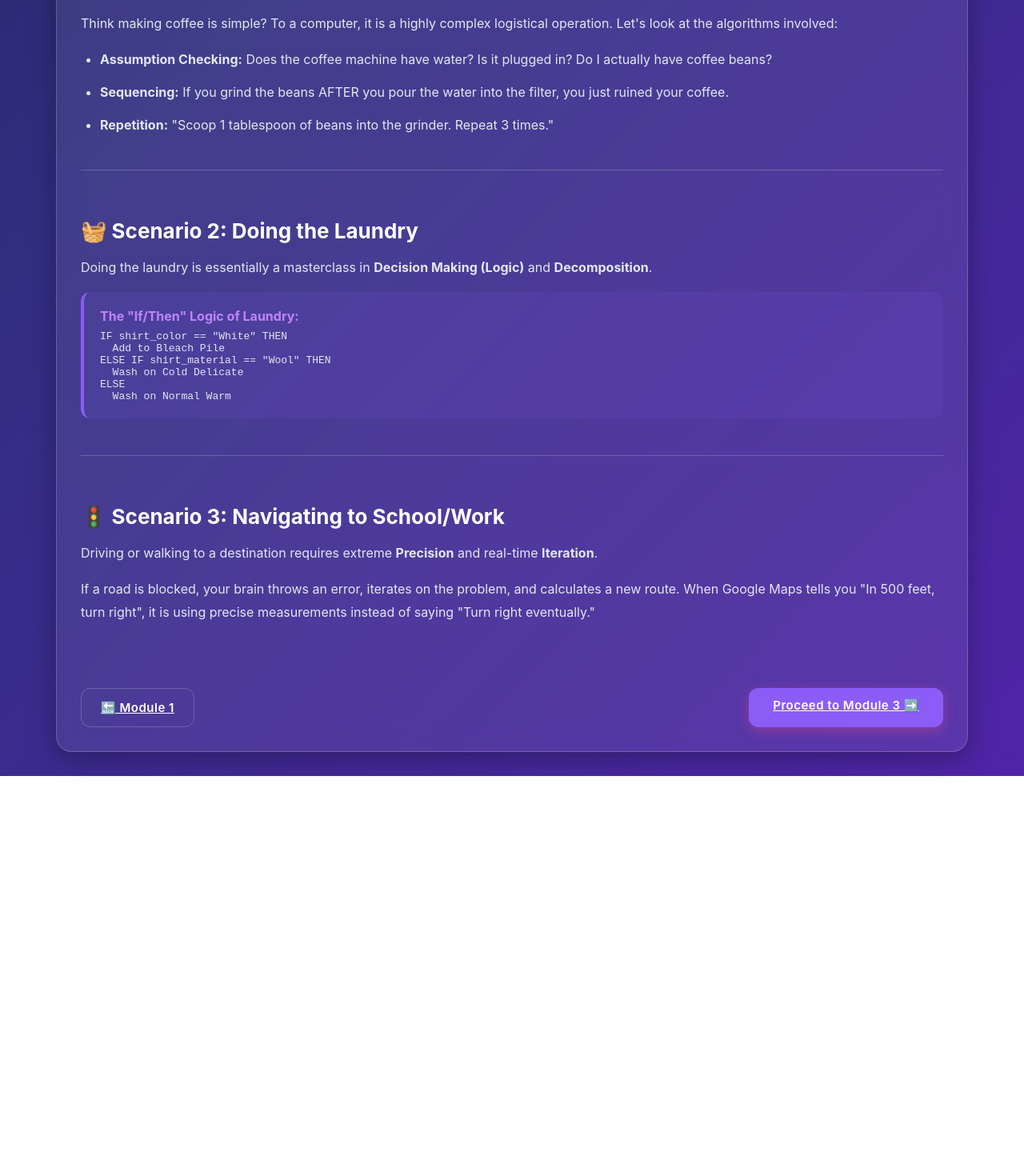
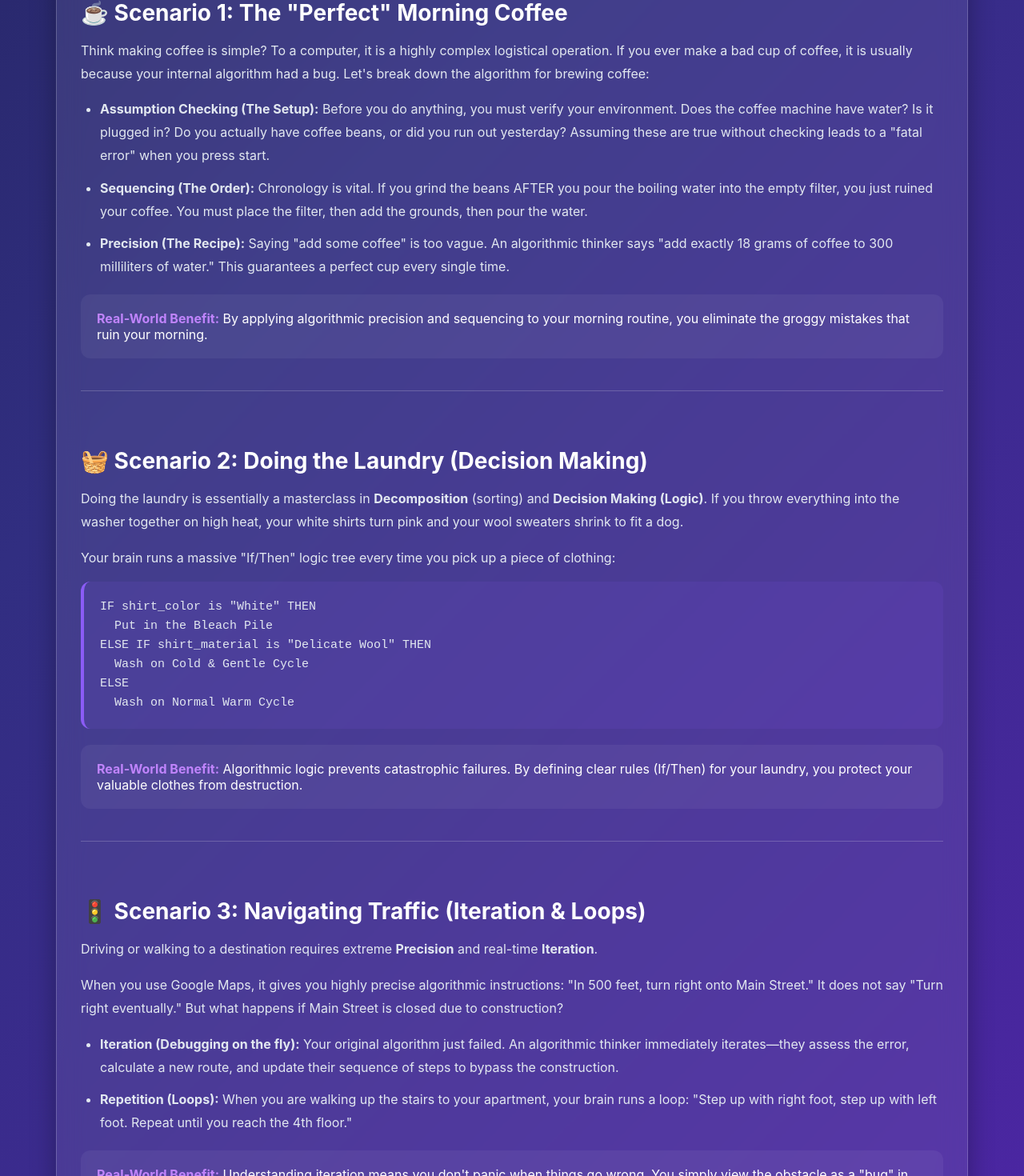
Before and after one commit to SPP-2005/AlgoThink1, a Next.js app: page /course/module-2 in a window 1280 px wide. Shown: the part 380-1850 px from the top of the page at 80% size. Before the commit the page ends 1350 px from the top, so only its background shows below. Built offline with nearby package versions, Linux system fonts and the light colour scheme.

Commit message:
docs: greatly expand Module 2 to detail how algorithmic thinking optimizes everyday life

```diff
--- a/app/course/module-2/page.js
+++ b/app/course/module-2/page.js
@@ -11,50 +11,65 @@ export default function Module2() {
             <div className="panel">
                 <h1 style={{ fontSize: '36px', color: '#c084fc', marginBottom: '20px', fontWeight: '900' }}>Algorithms in Everyday Life</h1>
                 <p style={{ color: 'var(--text-muted)', fontSize: '18px', lineHeight: '1.7', marginBottom: '40px' }}>
-                    You might think you have never written an algorithm before, but your brain executes thousands of complex algorithms every single day without you even realizing it. Let's look at how the 7 Pillars apply to surviving the real world.
+                    You might think you have never written an algorithm before, but your brain executes thousands of complex algorithms every single day without you even realizing it. By learning to recognize these patterns, you can optimize your daily routines, save time, and avoid frustrating mistakes. Let's look at how the 7 Pillars apply to surviving the real world.
                 </p>
 
                 {/* Scenario 1 */}
-                <div style={{ marginBottom: '40px', paddingBottom: '30px', borderBottom: '1px solid var(--border)' }}>
-                    <h2 style={{ fontSize: '26px', color: '#ffffff', marginBottom: '16px' }}>☕ Scenario 1: Making Morning Coffee</h2>
+                <div style={{ marginBottom: '50px', paddingBottom: '40px', borderBottom: '1px solid var(--border)' }}>
+                    <h2 style={{ fontSize: '28px', color: '#ffffff', marginBottom: '16px' }}>☕ Scenario 1: The "Perfect" Morning Coffee</h2>
                     <p style={{ color: 'var(--text-muted)', lineHeight: '1.8', marginBottom: '16px', fontSize: '16px' }}>
-                        Think making coffee is simple? To a computer, it is a highly complex logistical operation. Let's look at the algorithms involved:
+                        Think making coffee is simple? To a computer, it is a highly complex logistical operation. If you ever make a bad cup of coffee, it is usually because your internal algorithm had a bug. Let's break down the algorithm for brewing coffee:
                     </p>
-                    <ul style={{ color: 'var(--text-muted)', lineHeight: '1.8', fontSize: '16px', paddingLeft: '24px' }}>
-                        <li style={{ marginBottom: '12px' }}><strong>Assumption Checking:</strong> Does the coffee machine have water? Is it plugged in? Do I actually have coffee beans?</li>
-                        <li style={{ marginBottom: '12px' }}><strong>Sequencing:</strong> If you grind the beans AFTER you pour the water into the filter, you just ruined your coffee.</li>
-                        <li style={{ marginBottom: '12px' }}><strong>Repetition:</strong> "Scoop 1 tablespoon of beans into the grinder. Repeat 3 times."</li>
+                    <ul style={{ color: 'var(--text-muted)', lineHeight: '1.8', fontSize: '16px', paddingLeft: '24px', marginBottom: '20px' }}>
+                        <li style={{ marginBottom: '12px' }}><strong>Assumption Checking (The Setup):</strong> Before you do anything, you must verify your environment. Does the coffee machine have water? Is it plugged in? Do you actually have coffee beans, or did you run out yesterday? Assuming these are true without checking leads to a "fatal error" when you press start.</li>
+                        <li style={{ marginBottom: '12px' }}><strong>Sequencing (The Order):</strong> Chronology is vital. If you grind the beans AFTER you pour the boiling water into the empty filter, you just ruined your coffee. You must place the filter, then add the grounds, then pour the water.</li>
+                        <li style={{ marginBottom: '12px' }}><strong>Precision (The Recipe):</strong> Saying "add some coffee" is too vague. An algorithmic thinker says "add exactly 18 grams of coffee to 300 milliliters of water." This guarantees a perfect cup every single time.</li>
                     </ul>
+                    <div style={{ background: 'rgba(255,255,255,0.05)', padding: '20px', borderRadius: '12px' }}>
+                        <strong style={{ color: '#c084fc' }}>Real-World Benefit:</strong> By applying algorithmic precision and sequencing to your morning routine, you eliminate the groggy mistakes that ruin your morning.
+                    </div>
                 </div>
 
                 {/* Scenario 2 */}
-                <div style={{ marginBottom: '40px', paddingBottom: '30px', borderBottom: '1px solid var(--border)' }}>
-                    <h2 style={{ fontSize: '26px', color: '#ffffff', marginBottom: '16px' }}>🧺 Scenario 2: Doing the Laundry</h2>
+                <div style={{ marginBottom: '50px', paddingBottom: '40px', borderBottom: '1px solid var(--border)' }}>
+                    <h2 style={{ fontSize: '28px', color: '#ffffff', marginBottom: '16px' }}>🧺 Scenario 2: Doing the Laundry (Decision Making)</h2>
                     <p style={{ color: 'var(--text-muted)', lineHeight: '1.8', marginBottom: '16px', fontSize: '16px' }}>
-                        Doing the laundry is essentially a masterclass in <strong>Decision Making (Logic)</strong> and <strong>Decomposition</strong>.
+                        Doing the laundry is essentially a masterclass in <strong>Decomposition</strong> (sorting) and <strong>Decision Making (Logic)</strong>. If you throw everything into the washer together on high heat, your white shirts turn pink and your wool sweaters shrink to fit a dog.
                     </p>
-                    <div style={{ background: 'rgba(139, 92, 246, 0.1)', padding: '20px', borderRadius: '12px', borderLeft: '4px solid #8b5cf6', marginBottom: '16px' }}>
-                        <strong style={{ color: '#c084fc', display: 'block', marginBottom: '8px' }}>The "If/Then" Logic of Laundry:</strong>
-                        <code style={{ color: '#e2e8f0', display: 'block', whiteSpace: 'pre', fontFamily: 'monospace' }}>
-                            IF shirt_color == "White" THEN<br/>
-                            &nbsp;&nbsp;Add to Bleach Pile<br/>
-                            ELSE IF shirt_material == "Wool" THEN<br/>
-                            &nbsp;&nbsp;Wash on Cold Delicate<br/>
+                    <p style={{ color: 'var(--text-muted)', lineHeight: '1.8', marginBottom: '16px', fontSize: '16px' }}>
+                        Your brain runs a massive "If/Then" logic tree every time you pick up a piece of clothing:
+                    </p>
+                    <div style={{ background: 'rgba(139, 92, 246, 0.1)', padding: '20px', borderRadius: '12px', borderLeft: '4px solid #8b5cf6', marginBottom: '20px' }}>
+                        <code style={{ color: '#e2e8f0', display: 'block', whiteSpace: 'pre', fontFamily: 'monospace', fontSize: '15px', lineHeight: '1.6' }}>
+                            IF shirt_color is "White" THEN<br/>
+                            &nbsp;&nbsp;Put in the Bleach Pile<br/>
+                            ELSE IF shirt_material is "Delicate Wool" THEN<br/>
+                            &nbsp;&nbsp;Wash on Cold & Gentle Cycle<br/>
                             ELSE<br/>
-                            &nbsp;&nbsp;Wash on Normal Warm<br/>
+                            &nbsp;&nbsp;Wash on Normal Warm Cycle<br/>
                         </code>
+                    </div>
+                    <div style={{ background: 'rgba(255,255,255,0.05)', padding: '20px', borderRadius: '12px' }}>
+                        <strong style={{ color: '#c084fc' }}>Real-World Benefit:</strong> Algorithmic logic prevents catastrophic failures. By defining clear rules (If/Then) for your laundry, you protect your valuable clothes from destruction.
                     </div>
                 </div>
 
                 {/* Scenario 3 */}
-                <div style={{ marginBottom: '40px' }}>
-                    <h2 style={{ fontSize: '26px', color: '#ffffff', marginBottom: '16px' }}>🚦 Scenario 3: Navigating to School/Work</h2>
+                <div style={{ marginBottom: '50px' }}>
+                    <h2 style={{ fontSize: '28px', color: '#ffffff', marginBottom: '16px' }}>🚦 Scenario 3: Navigating Traffic (Iteration & Loops)</h2>
                     <p style={{ color: 'var(--text-muted)', lineHeight: '1.8', marginBottom: '16px', fontSize: '16px' }}>
                         Driving or walking to a destination requires extreme <strong>Precision</strong> and real-time <strong>Iteration</strong>.
                     </p>
-                    <p style={{ color: 'var(--text-muted)', lineHeight: '1.8', fontSize: '16px' }}>
-                        If a road is blocked, your brain throws an error, iterates on the problem, and calculates a new route. When Google Maps tells you "In 500 feet, turn right", it is using precise measurements instead of saying "Turn right eventually."
+                    <p style={{ color: 'var(--text-muted)', lineHeight: '1.8', marginBottom: '16px', fontSize: '16px' }}>
+                        When you use Google Maps, it gives you highly precise algorithmic instructions: "In 500 feet, turn right onto Main Street." It does not say "Turn right eventually." But what happens if Main Street is closed due to construction?
                     </p>
+                    <ul style={{ color: 'var(--text-muted)', lineHeight: '1.8', fontSize: '16px', paddingLeft: '24px', marginBottom: '20px' }}>
+                        <li style={{ marginBottom: '12px' }}><strong>Iteration (Debugging on the fly):</strong> Your original algorithm just failed. An algorithmic thinker immediately iterates—they assess the error, calculate a new route, and update their sequence of steps to bypass the construction.</li>
+                        <li style={{ marginBottom: '12px' }}><strong>Repetition (Loops):</strong> When you are walking up the stairs to your apartment, your brain runs a loop: "Step up with right foot, step up with left foot. Repeat until you reach the 4th floor."</li>
+                    </ul>
+                    <div style={{ background: 'rgba(255,255,255,0.05)', padding: '20px', borderRadius: '12px' }}>
+                        <strong style={{ color: '#c084fc' }}>Real-World Benefit:</strong> Understanding iteration means you don't panic when things go wrong. You simply view the obstacle as a "bug" in the system, adjust your algorithm, and keep moving forward efficiently.
+                    </div>
                 </div>
 
                 <div style={{ display: 'flex', justifyContent: 'space-between', marginTop: '20px' }}>
```
